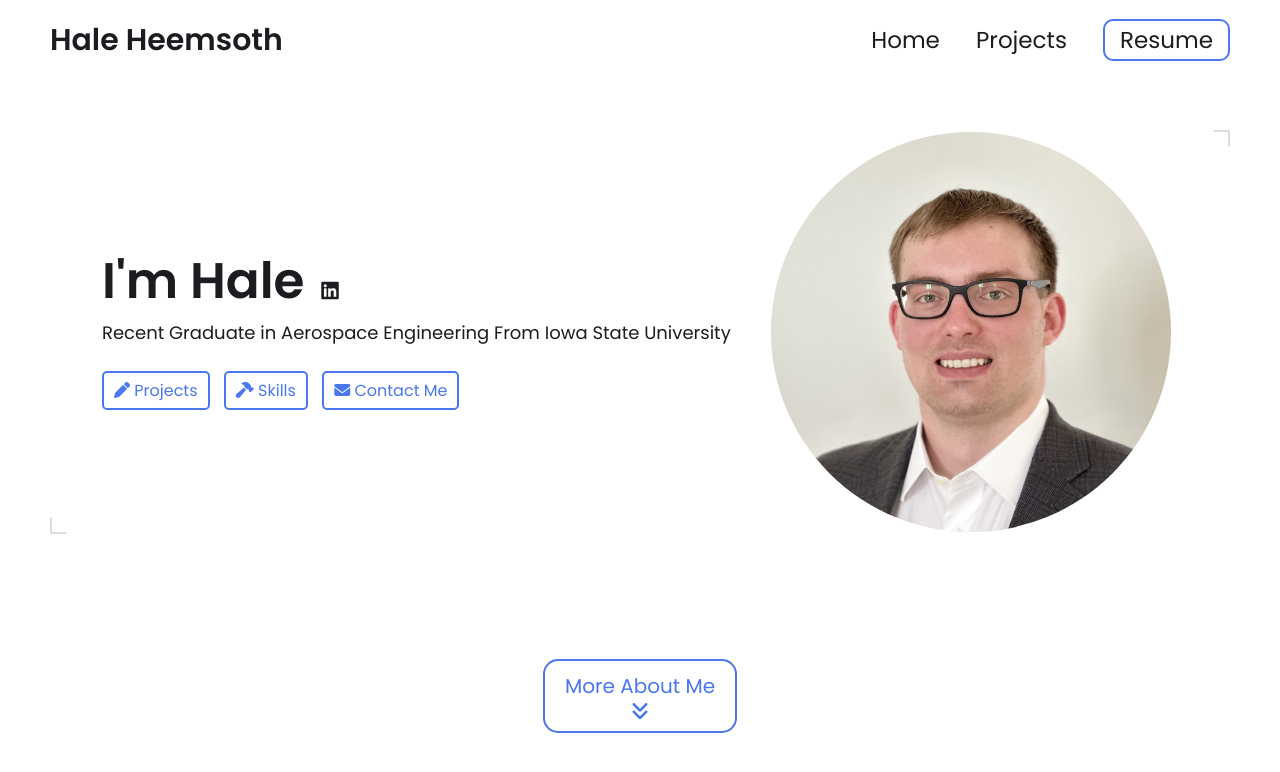
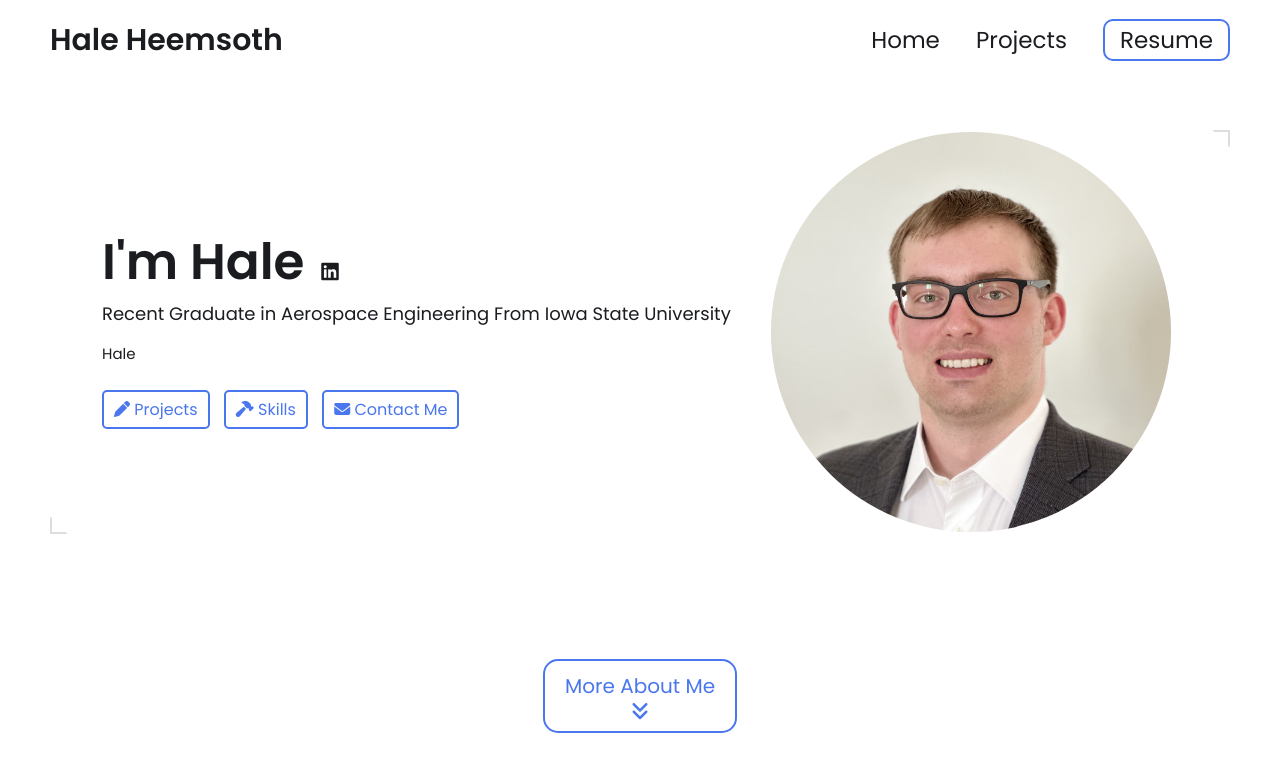
Before and after one commit to fakehale/fakehale.github.io, a Jekyll site: the page built from index.html, in a window 1280 px wide and 900 px high. Shown: the top 772 px of the window. Built offline with Jekyll 4.4.1, drawn with Linux system fonts in a browser that asks for light colours.

Commit message:
Update _config.yml

```diff
--- a/_config.yml
+++ b/_config.yml
@@ -15,7 +15,7 @@ title: Hale Heemsoth's Portfolio # This is what shows up in the tab of the brows
 name: Hale Heemsoth
 headline: Recent Graduate in Aerospace Engineering From Iowa State University
 description: >- # dont remove this line. this will ignore all new lines until the next section
-
+  Hale
 
 # Place your profile image in /assets/images/profile-image/folder and edit the file name
 profile_image: ./assets/images/profile-image/IMG_7799_1.jpg
```
